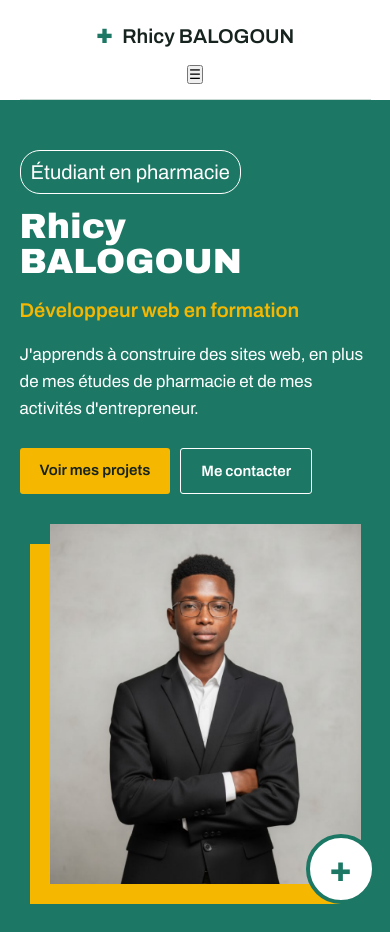
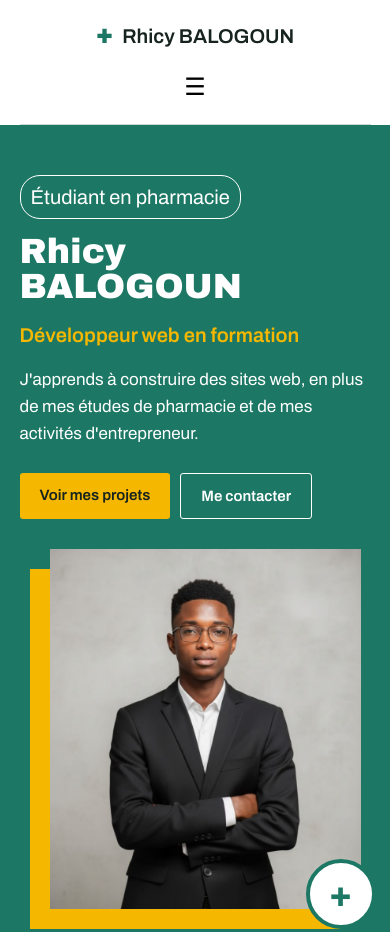
Before and after one commit to Rhicy-blg/Portfolio, a plain HTML site: page index.html in a window 390 px wide. Shown: the top 932 px of the page. Drawn offline with Linux system fonts and the light colour scheme.

Commit message:
Menu burger amélioré

```diff
--- a/style.css
+++ b/style.css
@@ -511,6 +511,12 @@ h2 {
 
 .menu-burger {
     display: none;
+    width: 44px;
+    height: 44px;
+    font-size: 24px;
+    background: none;
+    border: none;
+    cursor: pointer;
 }
 
 @media (max-width: 800px) {
```
